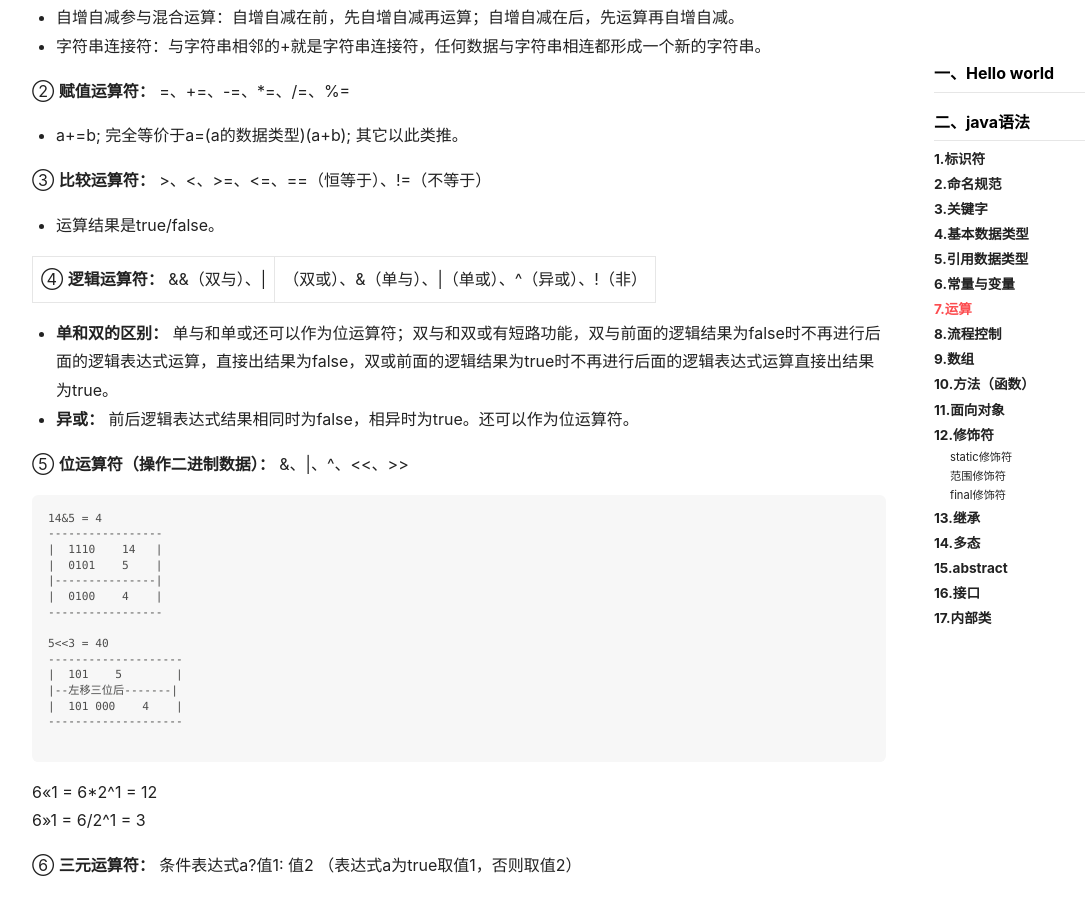
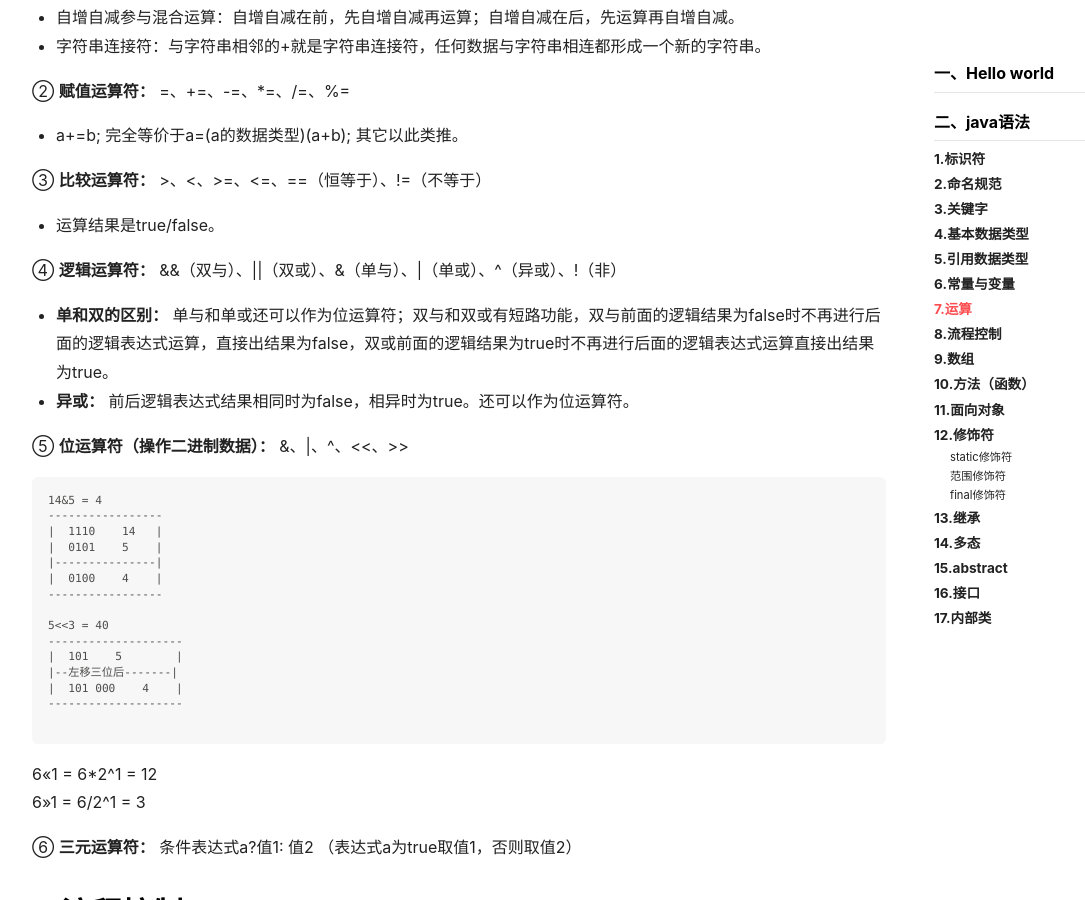
Before and after one commit to cyrusxiao/cyrusxiao.github.io, a Jekyll site: the page built from _posts/2019-01-05-JavaSE1.md, in a window 1280 px wide and 900 px high, scrolled down 3950 px. Shown: the whole window, without its empty margins (71-1156 px from the left). Built offline with Jekyll 4.4.1, drawn with Linux system fonts in a browser that asks for light colours; nearby versions of some CDN libraries.

```diff
--- a/_posts/2019-01-05-JavaSE1.md
+++ b/_posts/2019-01-05-JavaSE1.md
@@ -106,7 +106,7 @@ java中处理变量： <br>
 
 * 运算结果是true/false。 <br>
 
-④ **逻辑运算符：** &&（双与）、\||（双或）、&（单与）、\|（单或）、^（异或）、!（非） <br>
+④ **逻辑运算符：** &&（双与）、\|\|（双或）、&（单与）、\|（单或）、^（异或）、!（非） <br>
 
 *  **单和双的区别：**  单与和单或还可以作为位运算符；双与和双或有短路功能，双与前面的逻辑结果为false时不再进行后面的逻辑表达式运算，直接出结果为false，双或前面的逻辑结果为true时不再进行后面的逻辑表达式运算直接出结果为true。
 *  **异或：**  前后逻辑表达式结果相同时为false，相异时为true。还可以作为位运算符。<br>
```
